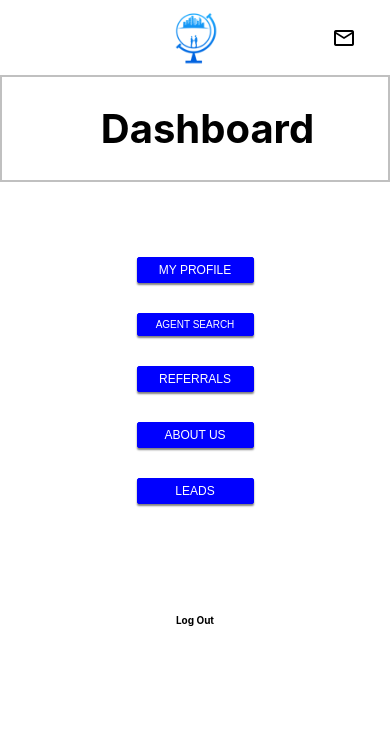
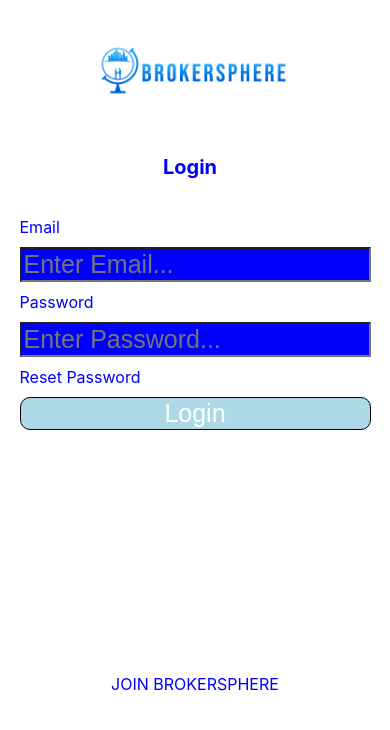
Before and after one commit to Davidjustice28/brokersphere, a React (Create React App) app: page / in a window 390 px wide. Shown: the top 730 px of the page. Built offline with nearby package versions, Linux system fonts and the light colour scheme.

Commit message:
create a login in page

```diff
--- a/src/App.js
+++ b/src/App.js
@@ -1,4 +1,5 @@
 import { Component } from "react";
+import LoginPage from "./components/pages/login-page";
 import Dashboard from "./components/dashboard";
 import AboutScreen from "./components/about-screen";
 import LoggedInUserProfile from "./components/pages/user-profile";
@@ -12,6 +13,19 @@
   constructor() {
     super()
     this.state = {
+      users: [
+        {
+          Name: "David Justice",
+          Username: "officialdavidjustice",
+          Password: "Jade2021!"
+        },
+        {
+          Name: "Lina Justice",
+          Username: "linajustice",
+          Password: "Seattle2022!"
+        }
+      ],
+      loggedIn:false,
       dashboard: true,
       aboutpage: false,
       userprofile: false,
@@ -37,6 +51,7 @@
         },
       ],
 
+
     }
 
     this.displayPage = this.displayPage.bind(this)
@@ -49,6 +64,8 @@
     this.displayConversationPage = this.displayConversationPage.bind(this)
     this.displayNewreferralPage = this.displayNewreferralPage.bind(this)
     this.createReferral = this.createReferral.bind(this)
+    this.loginUser = this.loginUser.bind(this)
+    this.logoutUser = this.logoutUser.bind(this)
   }
 
   displayPage(page) {
@@ -111,9 +128,21 @@
    }
   }
 
+  loginUser() {
+    this.setState({loggedIn:true})
+  }
+
+  logoutUser() {
+    this.setState({loggedIn:false})
+  }
+
   render() {
+      console.log(this.state.users)
+      if(this.state.loggedIn === false) {
+        return <LoginPage func = {this.loginUser}/>
+      }else {
       if(this.state.dashboard  === true) {
-        return <Dashboard aboutFunc = {this.displayAboutPage} profileFunc ={this.displayMyProfile} searchFunc = {this.displayAgentSearchPage} leadFunc = {this.displayLeadPage} referralFunc ={this.displayReferralPage} conversationFunc = {this.displayConversationPage}/>
+        return <Dashboard aboutFunc = {this.displayAboutPage} profileFunc ={this.displayMyProfile} searchFunc = {this.displayAgentSearchPage} leadFunc = {this.displayLeadPage} referralFunc ={this.displayReferralPage} conversationFunc = {this.displayConversationPage} logout = {this.logoutUser}/>
       }
       else if(this.state.aboutpage === true) {
         return <AboutScreen backFunc = {this.displayDashboard}/>
@@ -137,6 +166,7 @@
         return <NewReferralForm backFunc = {this.displayReferralPage} createFunc = {this.createReferral}/>
       }
   }
+  }
 }
 
 export default App
--- a/src/components/dashboard.js
+++ b/src/components/dashboard.js
@@ -27,7 +27,7 @@
                     <button onClick={this.props.leadFunc}>LEADS</button>
                 </div>
                 <footer>
-                    <p>Log Out</p>
+                    <p onClick={this.props.logout}>Log Out</p>
                 </footer>
             </div>
         )
--- /dev/null
+++ b/src/components/pages/login-page.js
@@ -0,0 +1,30 @@
+import { Component } from "react";
+import Image from "../images/titlelogo-transparent.PNG"
+import "../../styles/login-page.css"
+
+class LoginPage extends Component {
+    constructor(props) {
+        super(props)
+        this.state = {}
+    }
+
+    render() {
+        return (
+            <div id="login-page">
+                <img src={Image} alt="logo"></img>
+                <h1>Login</h1>
+                <form>
+                    <label htmlFor="email-login">Email</label>
+                    <input id="Email-login" placeholder="Enter Email..."></input>
+                    <label htmlFor="password-login">Password</label>
+                    <input id="password-login" placeholder="Enter Password..."></input>
+                    <label>Reset Password</label>
+                    <button type="button" onClick={this.props.func}>Login</button>
+                </form>
+                <p>JOIN BROKERSPHERE</p>
+            </div>
+        )
+    }
+}
+
+export default LoginPage
--- a/src/styles/header.css
+++ b/src/styles/header.css
@@ -34,4 +34,9 @@
         right: 30px;
     }
 
+    h1 {
+        position: relative;
+        right: 25px;
+    }
+
 }
--- /dev/null
+++ b/src/styles/login-page.css
@@ -0,0 +1,45 @@
+#login-page {
+    display:flex;
+    flex-direction: column;
+    align-items: center;
+}
+
+img {
+    width: 60%;
+    height: auto;
+    margin-left: auto;
+    margin-right: auto;
+}
+
+h1 {
+    color: blue;
+    text-align: center;
+}
+#login-page form {
+    display: flex;
+    flex-direction: column;
+    width:90%;
+    border:none;
+}
+
+p {
+    position: relative;
+    top: 30vh;
+    text-align: center;
+    color: blue;
+}
+
+label {
+    color: blue;
+}
+
+input {
+    background-color: blue;
+    color: white;
+}
+
+#login-page button {
+    background-color: lightblue;
+    color: white;
+    border-radius: 10px;
+}
--- a/src/styles/referral-page.css
+++ b/src/styles/referral-page.css
@@ -1,6 +1,7 @@
 h1 {
     font-size: 20px;
-    margin-left: 25px;
+    margin-left: 40px;
+
 }
 
 #referral-list {
```
Also changed, not shown: src/components/images/titlelogo-transparent.PNG (added).
